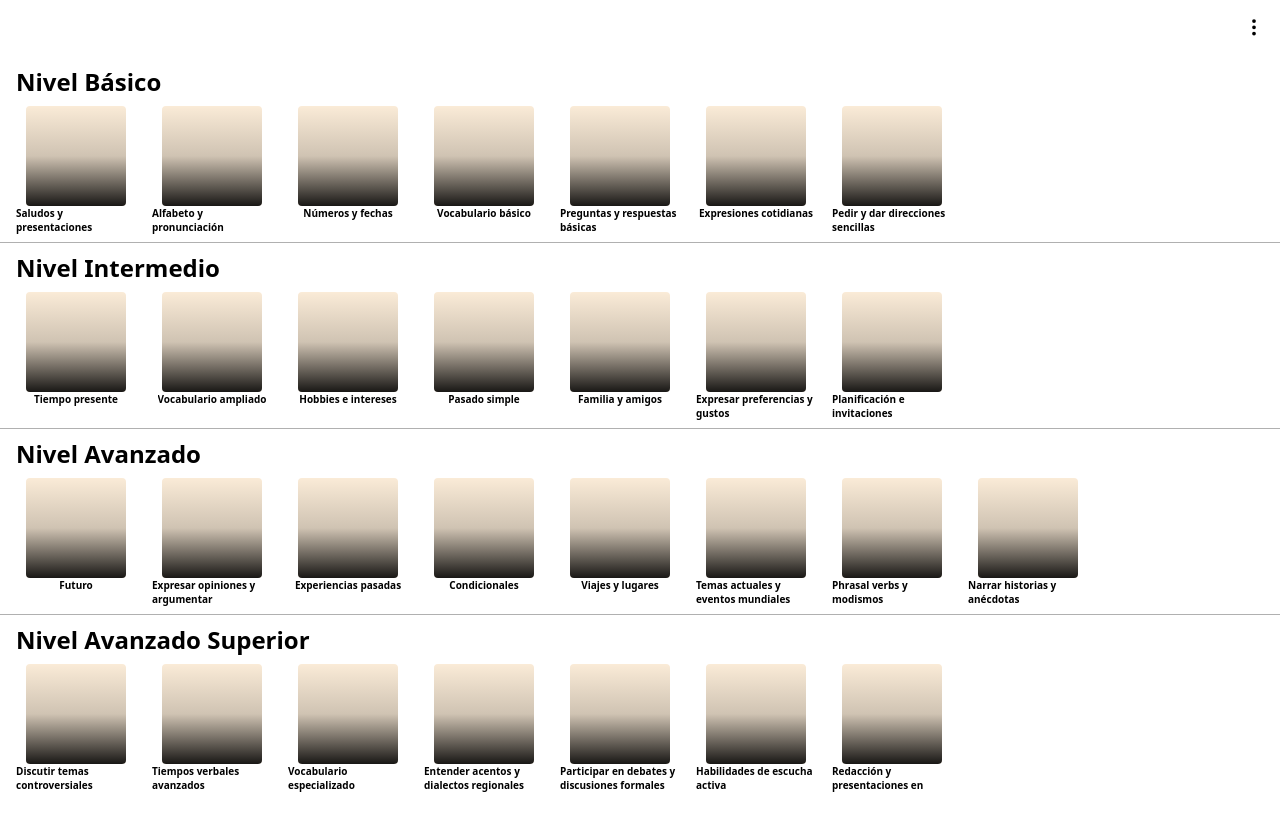
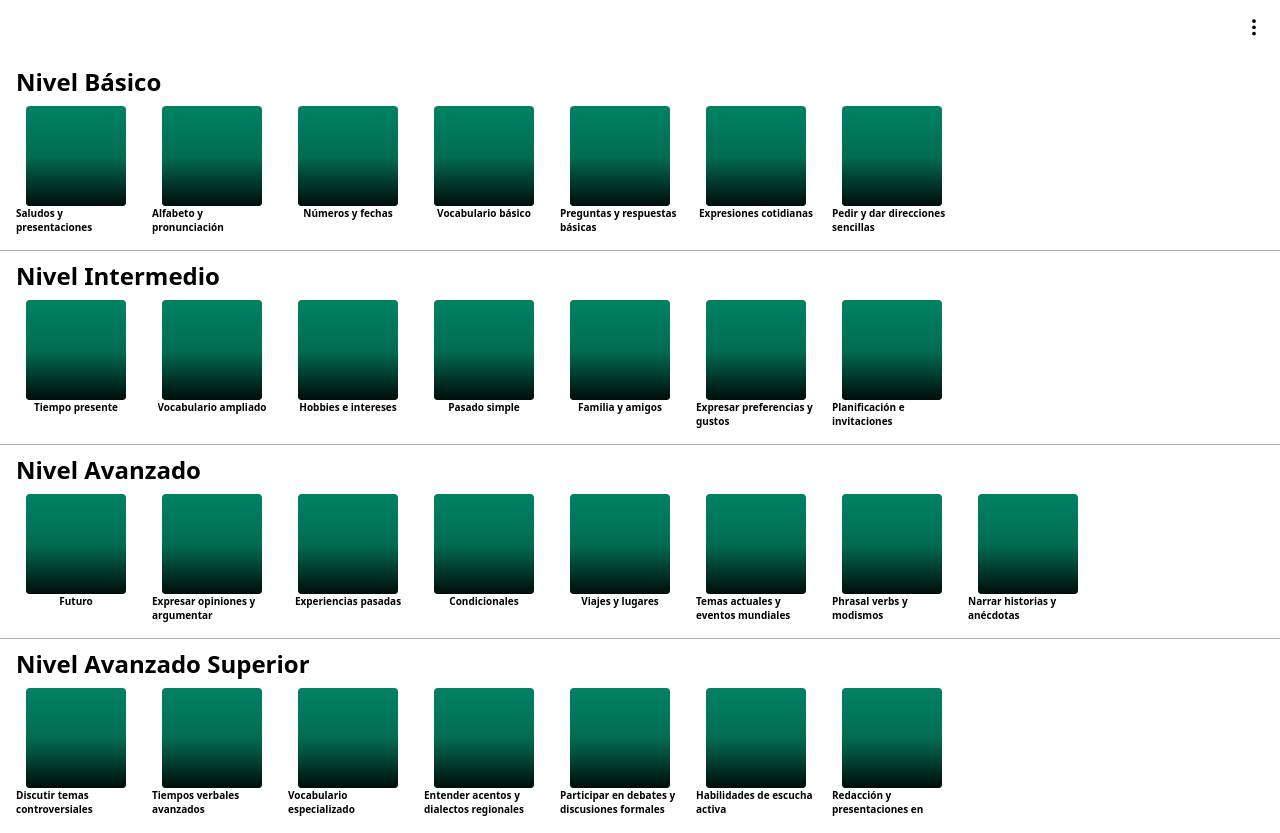
Before and after one commit to AngelCstd/Chatea-en-ingles, a React (Vite) app in the folder poliChat/: page / in a window 1280 px wide. Before the commit the page ends 801 px from the top, so only its background shows below. Built offline with nearby package versions, Linux system fonts and the light colour scheme.

Commit message:
home terminado

```diff
--- a/poliChat/src/Components/BarNav/BarNav.css
+++ b/poliChat/src/Components/BarNav/BarNav.css
@@ -16,8 +16,7 @@
     width: 100%;
     transform: translateX(100vw);
     transition:
-    transform 300ms ease-out,
-    background-color .5s ease-out;
+    transform 350ms ease-out;
     background-color: transparent;
     display: flex;
     justify-content: flex-end;
@@ -30,6 +29,9 @@
     flex-direction: column;
 }
 .nav__nav--show{
+    transition:
+    transform 350ms ease-out,
+    background-color 500ms ease-out 300ms;
     transform: translateX(0vw);
     background-color: rgba(0, 0, 0, 0.425);
 }
--- a/poliChat/src/Components/Level/Level.css
+++ b/poliChat/src/Components/Level/Level.css
@@ -16,7 +16,7 @@
 }
 .level__imagen{
     border-radius: 4px;
-    background-color: antiquewhite;
+    background-color: #008262;
     width: 100px;
     height: 100px;
 }
--- a/poliChat/src/Components/LevelContainer/LevelContainer.css
+++ b/poliChat/src/Components/LevelContainer/LevelContainer.css
@@ -6,6 +6,7 @@
     display: flex;
     gap: 16px;
     overflow-x: auto;
+    padding-bottom: 8px;
 }
 .levelContainer__title{
     margin-bottom: 8px;
```
